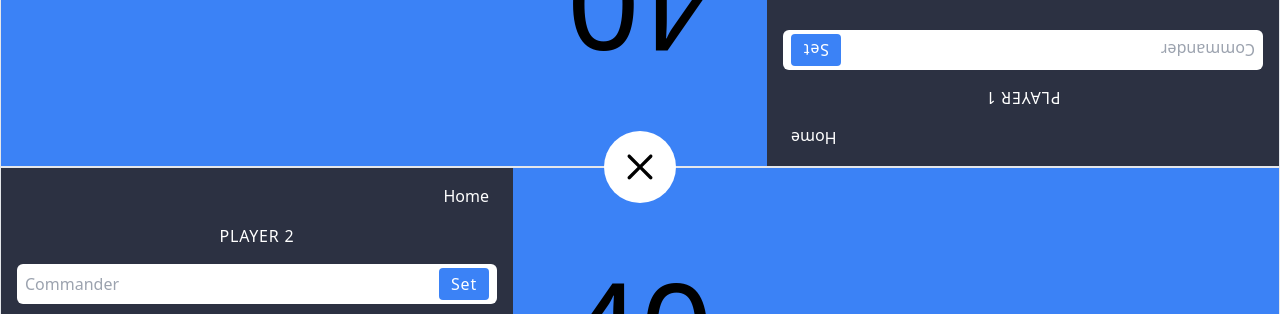
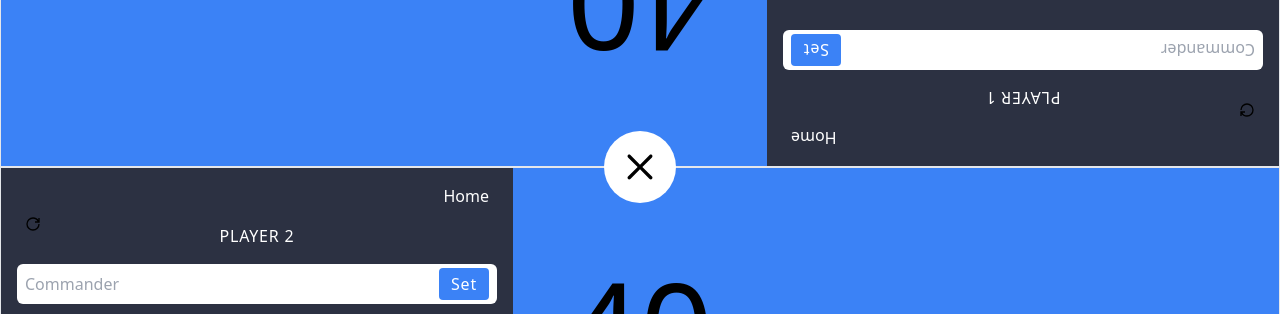
Before and after one commit to mdubelbeis/mtg-life-counter, a React (Vite) app: page /commander/two-players in a window 1280 px wide. Both pictures are taken after a click on the element 640 px from the left and 400 px from the top of the page. Shown: the part 233-547 px from the top of the page. Built offline with nearby package versions, Linux system fonts and the light colour scheme.

Commit message:
changed icon

```diff
--- a/src/components/MobileMenu.tsx
+++ b/src/components/MobileMenu.tsx
@@ -1,5 +1,6 @@
 import { useState } from "react";
 import { CgMenuGridR, CgClose } from "react-icons/cg";
+import { FaCog } from "react-icons/fa";
 
 interface MobileMenuProps {
   onClick: () => void;
--- a/src/components/ui/PlaymatHeader.tsx
+++ b/src/components/ui/PlaymatHeader.tsx
@@ -1,6 +1,9 @@
 import { useState } from "react";
 import { useDispatch } from "react-redux";
 import { Link } from "react-router-dom";
+import { GrPowerReset } from "react-icons/gr";
+import ApplyButton from "./ApplyButton";
+import DamageCounters from "../PlaymatHeader/DamageCounters";
 
 import {
   updatePlayerOneBgColor,
@@ -18,8 +21,6 @@ import {
   updatePlayerFourBgColor,
   updatePlayerFourTextColor,
 } from "../../app/commander/PlayerFourSlice";
-import ApplyButton from "./ApplyButton";
-import DamageCounters from "../PlaymatHeader/DamageCounters";
 
 interface PlaymatHeaderProps {
   commanderDamage: number;
@@ -111,6 +112,9 @@ const PlaymatHeader: React.FC<PlaymatHeaderProps> = ({
         opacity === "0" ? "hidden" : ""
       } top-0 left-0 bg-[#2c3142] w-full text-white p-4 h-full flex flex-col items-center gap-6 max-w-lg`}
     >
+      <div className="absolute top-4 left-6">
+        <GrPowerReset className="h-20" />
+      </div>
       <div className="absolute top-4 right-6">
         <Link to="/">Home</Link>
       </div>
```
Also changed, not shown: src/components/ui/Playmat.tsx (+3 -23 lines).
